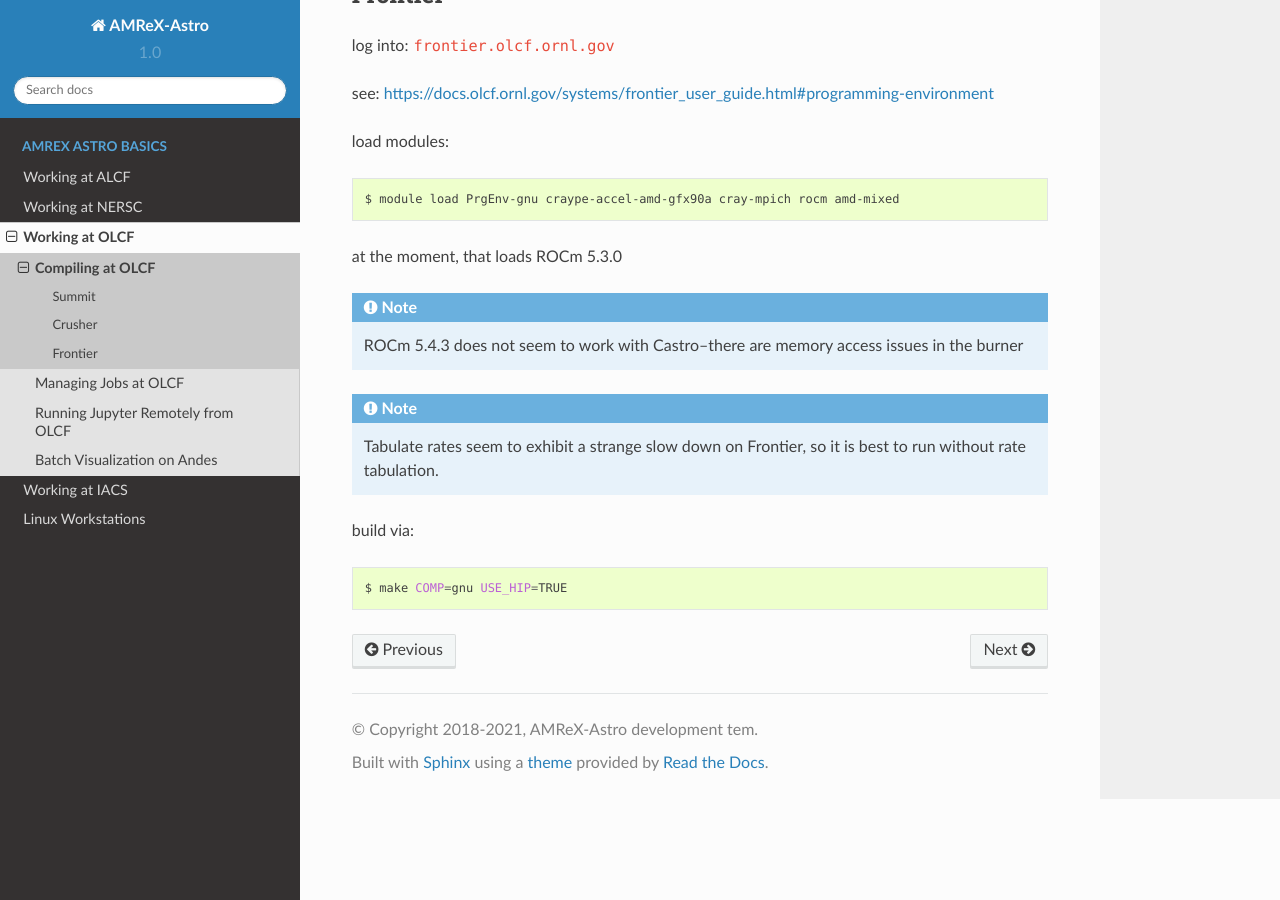
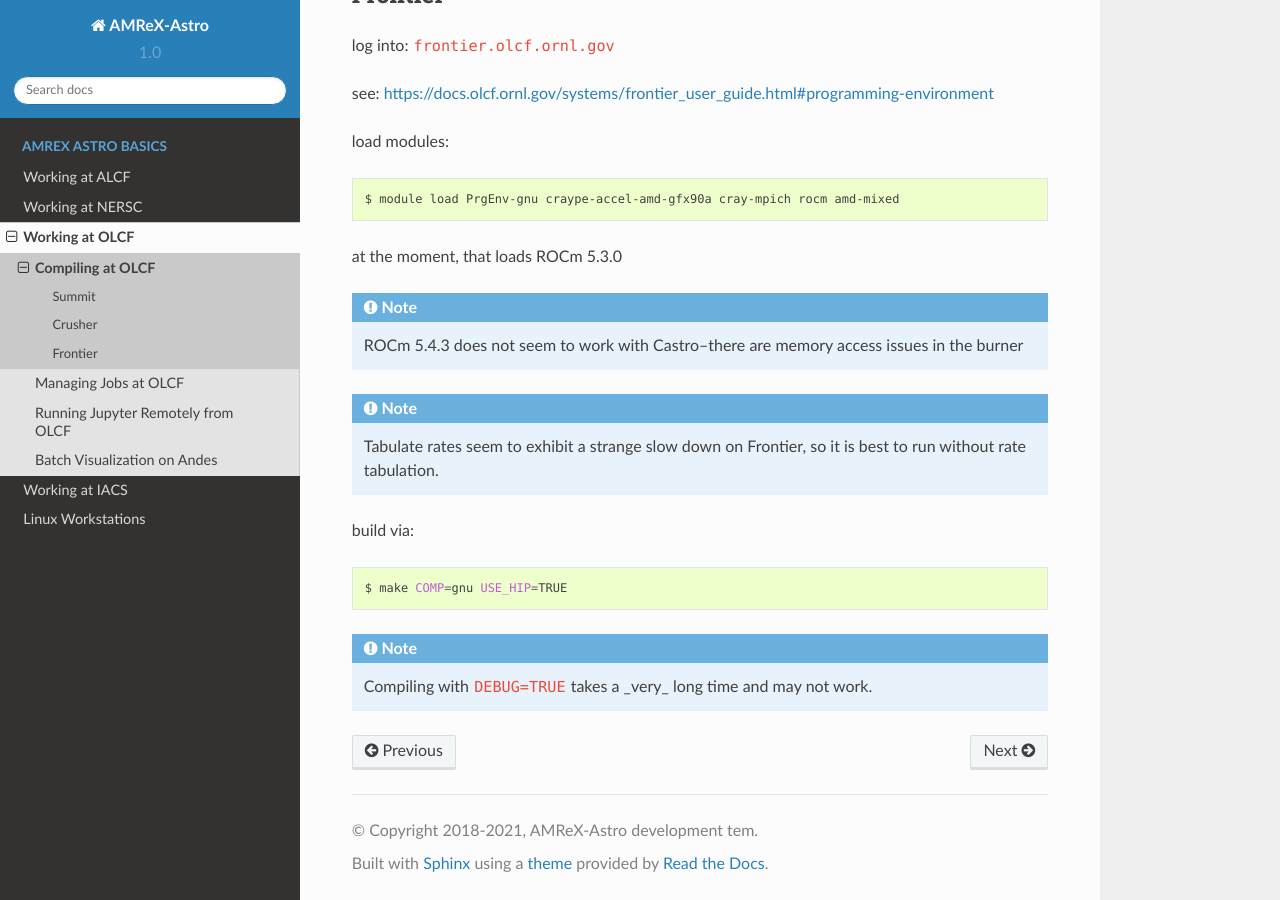
Before and after one commit to AMReX-Astro/workflow, a Sphinx documentation site: the page built from sphinx_docs/source/olcf-compilers.rst, in a window 1280 px wide and 900 px high, scrolled down 1991 px. Built offline with Sphinx 7.4.7 and the Read the Docs theme 2.0.0, drawn with Linux system fonts in a browser that asks for light colours.

Commit message:
add debug note

```diff
--- a/sphinx_docs/source/olcf-compilers.rst
+++ b/sphinx_docs/source/olcf-compilers.rst
@@ -123,3 +123,8 @@ build via:
 .. prompt:: bash
 
    make COMP=gnu USE_HIP=TRUE
+
+
+.. note::
+
+   Compiling with ``DEBUG=TRUE`` takes a _very_ long time and may not work.
```
